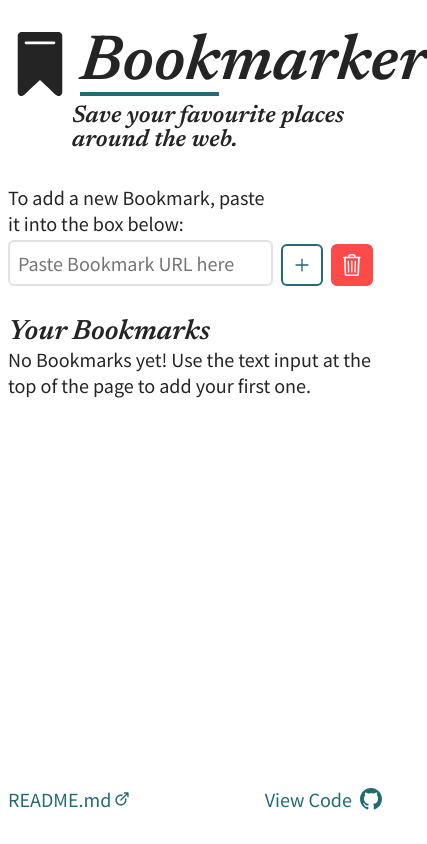
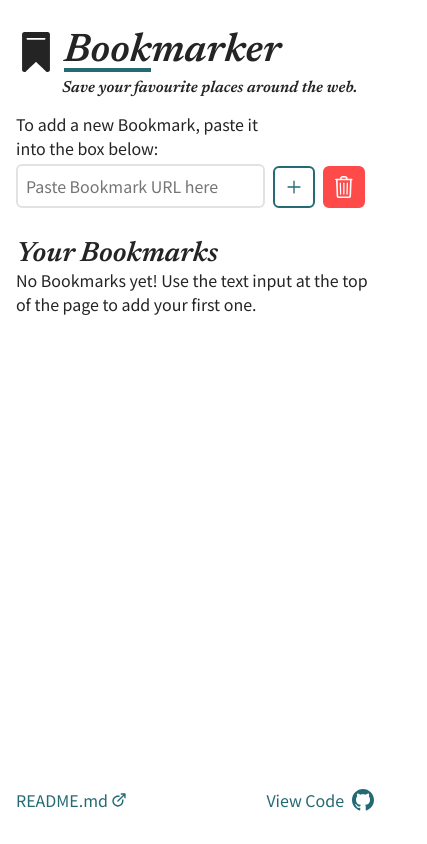
Before and after one commit to jackfreeman279/bookmarker, a React (Create React App) app: page / in a window 390 px wide. Shown: the whole page, 427 px wide, since content can reach past the window. Built offline with nearby package versions, Linux system fonts and the light colour scheme.

Commit message:
added responsive styling

```diff
--- a/src/components/AddBookmark.js
+++ b/src/components/AddBookmark.js
@@ -17,6 +17,10 @@ const Form = styled.form`
     align-items: flex-end;
     justify-content: center;
     font-size: 1.8rem;
+
+    @media (max-width: 840px) {
+        font-size: 1.6rem;
+    }
 `;
 
 const Label = styled.label`
--- a/src/components/Header.js
+++ b/src/components/Header.js
@@ -8,6 +8,10 @@ import { ReactComponent as Logo } from '../i/logo.svg';
 const Container = styled.header`
     margin-bottom: var(--spacing-l);
     padding-top: var(--spacing-l);
+
+    @media (max-width: 415px) {
+        margin-bottom: var(--spacing);
+    }
 `;
 
 const HomeLink = styled( Link )`
@@ -28,16 +32,21 @@ const HomeLink = styled( Link )`
 `;
 
 const BrandLogo = styled( Logo )`
-    width: var(--spacing-xl);
-    height: var(--spacing-xl);
+    width: 6.4rem;
+    height: 6.4rem;
     margin-right: var(--spacing-s);
     fill: var(--text-dark);
     transition: transform var(--transition);
+
+    @media (max-width: 840px) {
+        width: 4rem;
+        height: 4rem;
+    }
 `;
 
 const Title = styled.h1`
     position: relative;
-    font-size: var(--spacing-xl);
+    font-size: 6.4rem;
     line-height: 1;
 
     &::after { // partial underline
@@ -51,10 +60,23 @@ const Title = styled.h1`
         will-change: width;
         transition: width .2s ease;
     }
+
+    @media (max-width: 840px) {
+        font-size: 4rem;
+    }
 `;
 
 const Subtitle = styled.h4`
-    padding-left: var(--spacing-xl);
+    padding-left: 6.4rem;
+
+    @media (max-width: 840px) {
+        padding-left: 4.6rem;
+        font-size: 2rem;
+    }
+
+    @media (max-width: 415px) {
+        font-size: 1.6rem;
+    }
 `;
 
 /**
--- a/src/styles/_layout.scss
+++ b/src/styles/_layout.scss
@@ -3,10 +3,6 @@
     max-width: var(--wrapper-width);
     margin: 0 auto;
     padding: 0 var(--spacing);
-
-    @media (max-width: $break-tablet) {
-        padding: 0 var(--spacing-s);
-    }
 }
 
 .wrapper {
--- a/src/styles/_typography.scss
+++ b/src/styles/_typography.scss
@@ -13,6 +13,10 @@ body {
     font-weight: $medium;
     -webkit-font-smoothing: antialiased;
     -moz-osx-font-smoothing: grayscale;
+
+    @media (max-width: $break-tablet) {
+        font-size: 1.6rem;
+    }
 }
 
 h1 {
```
